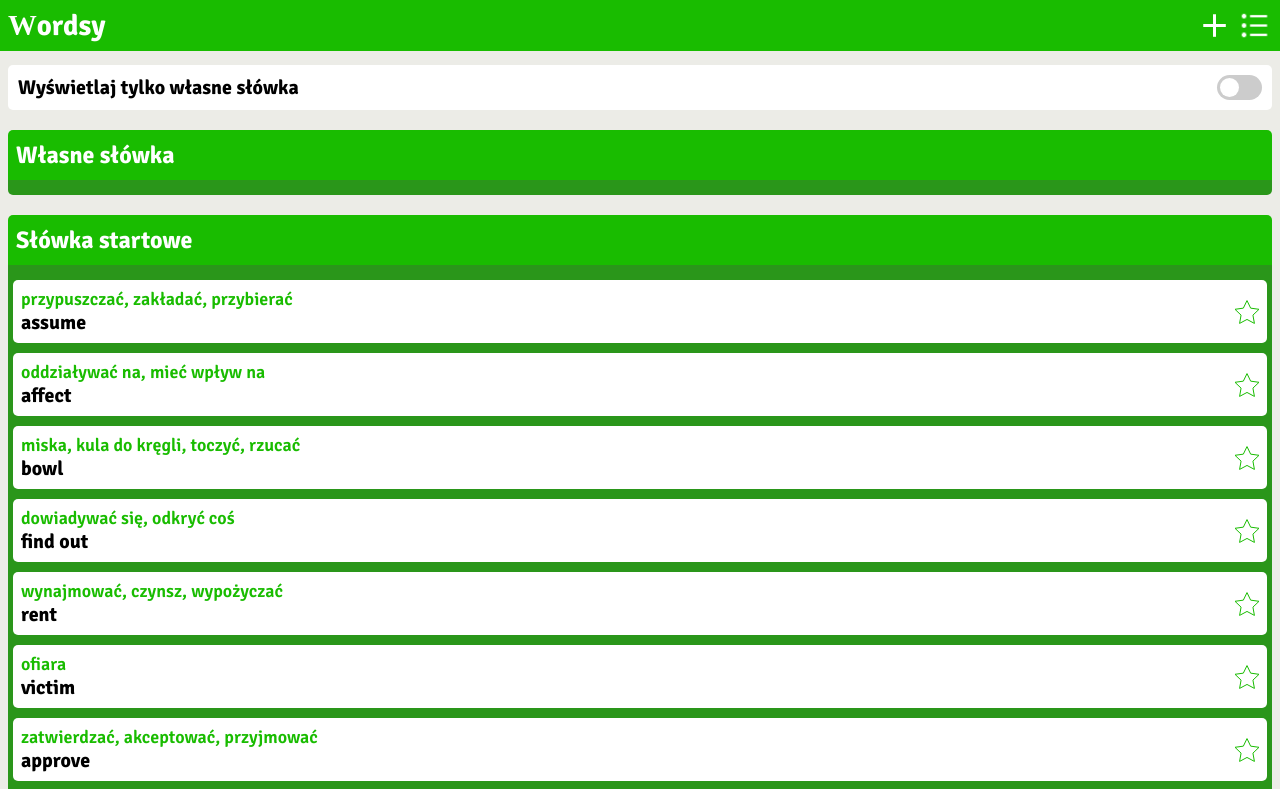
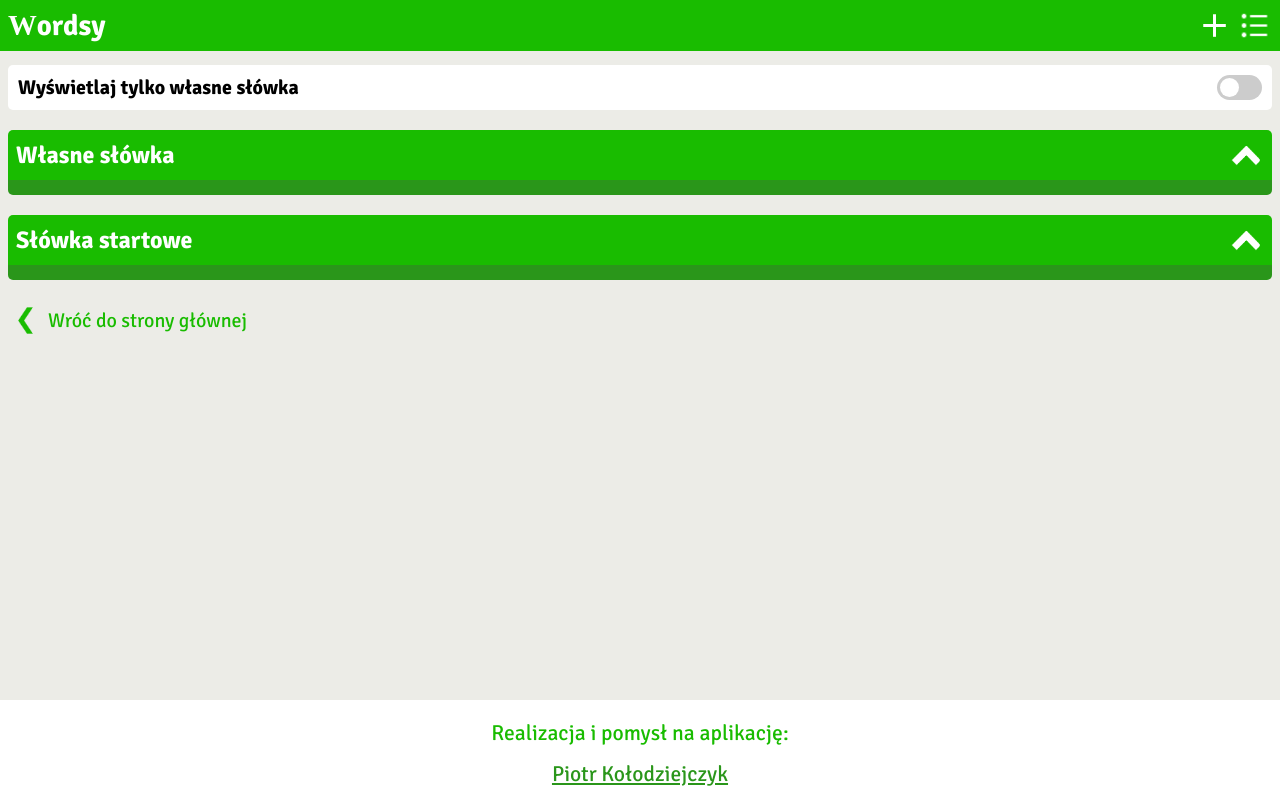
Before and after one commit to Piotrko64/wordsy, a Vue app: page /List in a window 1280 px wide. Shown: the top 789 px of the page. Built offline with nearby package versions, Linux system fonts and the light colour scheme; a web font is replaced by a local one; what v-wave would draw is missing.

Commit message:
Modify list page

```diff
--- a/src/components/listPage/SingleList.vue
+++ b/src/components/listPage/SingleList.vue
@@ -1,19 +1,44 @@
 <script setup lang="ts">
 import { WordsType } from '@/src/@types/WordsType';
+import { ref } from 'vue';
 import SingleWord from './SingleWord.vue';
+import arrow from '../../assets/icons/whiteArrow.png';
 
 const { words, isOwnWords, title } = defineProps<{
    words: Array<WordsType>;
    isOwnWords?: true;
    title: string;
 }>();
-console.log(words);
+
+const heightList = ref(0);
+const container = ref();
+
+function toggleActiveList() {
+   if (!heightList.value) {
+      heightList.value = container.value.scrollHeight;
+   } else {
+      heightList.value = 0;
+   }
+}
 </script>
 
 <template>
    <div>
-      <h2 class="horizontalSpace">{{ title }}</h2>
-      <div class="container">
+      <h2 class="horizontalSpace" @click="toggleActiveList()">
+         {{ title }}
+         <img
+            :src="arrow"
+            alt="Rozwiń"
+            :style="{ rotate: heightList ? '270deg' : '90deg' }"
+         />
+      </h2>
+      <div
+         class="container"
+         ref="container"
+         :style="{
+            maxHeight: heightList + 'px',
+         }"
+      >
          <TransitionGroup name="list" tag="p" class="relative">
             <div v-for="word in words" class="block" :key="word.id">
                <SingleWord
@@ -34,7 +59,11 @@ console.log(words);
    border-bottom-left-radius: 5px;
    border-bottom-right-radius: 5px;
    background-color: var(--secondGreen);
+   max-height: 0px;
+   overflow: hidden;
+   transition: all 0s linear;
 }
+
 .relative {
    position: relative;
 }
@@ -55,6 +84,7 @@ console.log(words);
    position: absolute;
 }
 h2 {
+   cursor: pointer;
    margin-top: 20px;
    background-color: var(--green);
    border-radius: 5px;
@@ -63,5 +93,14 @@ h2 {
    padding-bottom: 10px;
    border-bottom-left-radius: 0;
    border-bottom-right-radius: 0;
+   display: flex;
+   justify-content: space-between;
+   align-items: center;
+}
+img {
+   transition: all 0.2s ease-in-out;
+   translate: -8px;
+   height: 28px;
+   rotate: 90deg;
 }
 </style>
--- a/src/components/listPage/lllListMainComponent.vue
+++ b/src/components/listPage/lllListMainComponent.vue
@@ -8,7 +8,7 @@ const store = useWordsStore();
 const { getOwnWords, getStartWords, isOnlyOwnWords } = storeToRefs(store);
 </script>
 <template>
-   <div>
+   <div class="height">
       <div class="centerFlex flex whiteBlock">
          <div class="text">Wyświetlaj tylko własne słówka</div>
 
@@ -35,6 +35,9 @@ const { getOwnWords, getStartWords, isOnlyOwnWords } = storeToRefs(store);
    </div>
 </template>
 <style scoped lang="scss">
+.height {
+   min-height: calc(100vh - 200px);
+}
 .relative {
    position: relative;
 }
--- a/src/style.css
+++ b/src/style.css
@@ -18,6 +18,20 @@
    --secondGreen: #2a961a;
    --gray: #dfdfdd;
    --secondGray: #898989;
+}
+
+::-webkit-scrollbar {
+   width: 12px;
+}
+
+/* Track */
+::-webkit-scrollbar-track {
+   background: white;
+}
+
+/* Handle */
+::-webkit-scrollbar-thumb {
+   background: var(--green);
 }
 
 * {
--- a/src/ui/BackToMainPage.vue
+++ b/src/ui/BackToMainPage.vue
@@ -9,7 +9,7 @@ import backArrow from '../assets/icons/arrowBack.png';
 </template>
 <style lang="scss" scope>
 .anchor {
-   margin-top: 40px;
+   margin-top: 15px;
    display: flex;
    justify-content: flex-start;
    align-items: center;
```
Also changed, not shown: src/assets/icons/whiteArrow.png (added).
